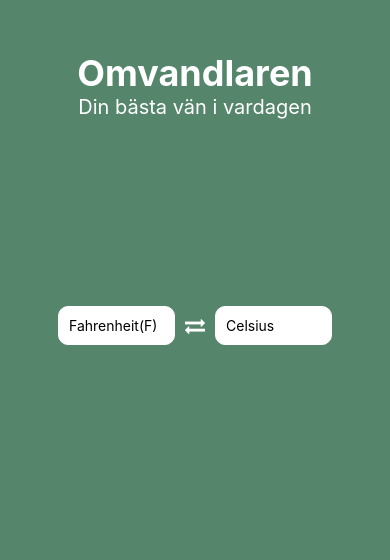
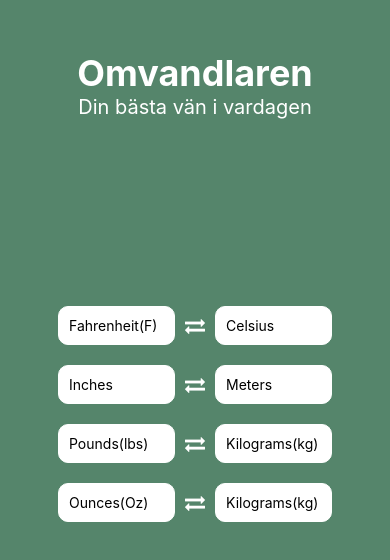
Before and after one commit to agadman/Converter, a React Native app: screen / in a window 390 px wide. Shown: the part 126-686 px from the top of the page. Built offline with nearby package versions, Linux system fonts and the light colour scheme.

Commit message:
added converters

```diff
--- a/App.js
+++ b/App.js
@@ -1,6 +1,9 @@
 import { StatusBar } from 'expo-status-bar';
 import { StyleSheet, View, Text } from 'react-native';
 import TemperatureConverter from './components/TemperatureConverter';
+import LengthConverter from './components/InchesToMeterConverter';
+import PoundsToKgConverter from './components/PoundsToKgConverter';
+import OuncesToKgConverter from './components/OuncesToKgConverter';
 
 export default function App() {
   return (
@@ -12,6 +15,9 @@ export default function App() {
       </View>
       <View style={styles.converters}>
         <TemperatureConverter />
+        <LengthConverter />
+        <PoundsToKgConverter />
+        <OuncesToKgConverter />
       </View>
     </View>
   );
--- /dev/null
+++ b/components/InchesToMeterConverter.js
@@ -0,0 +1,70 @@
+import React, { useState } from 'react';
+import { View, TextInput, StyleSheet, Text } from 'react-native';
+import FontAwesome from 'react-native-vector-icons/FontAwesome';
+
+const LengthConverter = () => {
+  const [meters, setMeters] = useState('');
+  const [inches, setInches] = useState('');
+
+  const handleMetersChange = (value) => {
+    setMeters(value);
+    if (value === '') {
+      setInches('');
+      return;
+    }
+    const metersValue = parseFloat(value);
+    const inchesValue = metersValue * 39.3701; // 1 meter = 39.3701 inches
+    setInches(inchesValue.toFixed(2).toString());
+  };
+
+  const handleInchesChange = (value) => {
+    setInches(value);
+    if (value === '') {
+      setMeters('');
+      return;
+    }
+    const inchesValue = parseFloat(value);
+    const metersValue = inchesValue / 39.3701; // 1 inch = 0.0254 meters
+    setMeters(metersValue.toFixed(2).toString());
+  };
+
+  return (
+    <View style={styles.container}>
+      <TextInput
+        style={styles.input}
+        placeholder="Inches"
+        value={inches}
+        onChangeText={handleInchesChange}
+        keyboardType="numeric"
+      />
+      <FontAwesome name="exchange" size={20} color="white" />
+      <TextInput
+        style={styles.input}
+        placeholder="Meters"
+        value={meters}
+        onChangeText={handleMetersChange}
+        keyboardType="numeric"
+      />
+    </View>
+  );
+};
+
+export default LengthConverter;
+
+const styles = StyleSheet.create({
+  container: {
+    flexDirection: 'row',
+    alignItems: 'center',
+    justifyContent: 'center',
+  },
+  input: {
+    borderWidth: 1,
+    borderColor: 'white',
+    borderRadius: 10,
+    width: 100,
+    margin: 10,
+    padding: 10,
+    backgroundColor: 'white',
+    width: '30%',
+  },
+});
--- /dev/null
+++ b/components/OuncesToKgConverter.js
@@ -0,0 +1,70 @@
+import React, { useState } from 'react';
+import { View, TextInput, StyleSheet, Text } from 'react-native';
+import FontAwesome from 'react-native-vector-icons/FontAwesome';
+
+const OuncesToKgConverter = () => {
+  const [kilograms, setKilograms] = useState('');
+  const [ounces, setOunces] = useState('');
+
+  const handleKilogramsChange = (value) => {
+    setKilograms(value);
+    if (value === '') {
+      setOunces('');
+      return;
+    }
+    const kilogramsValue = parseFloat(value);
+    const ouncesValue = kilogramsValue * 35.274; // Conversion factor: 1 kg = 35.274 oz
+    setOunces(ouncesValue.toFixed(2).toString());
+  };
+
+  const handleOuncesChange = (value) => {
+    setOunces(value);
+    if (value === '') {
+      setKilograms('');
+      return;
+    }
+    const ouncesValue = parseFloat(value);
+    const kilogramsValue = ouncesValue / 35.274; // Conversion factor: 1 oz = 0.0283495 kg
+    setKilograms(kilogramsValue.toFixed(2).toString());
+  };
+
+  return (
+    <View style={styles.container}>
+      <TextInput
+        style={styles.input}
+        placeholder="Ounces(Oz)"
+        value={ounces}
+        onChangeText={handleOuncesChange}
+        keyboardType="numeric"
+      />
+      <FontAwesome name="exchange" size={20} color="white" />
+      <TextInput
+        style={styles.input}
+        placeholder="Kilograms(kg)"
+        value={kilograms}
+        onChangeText={handleKilogramsChange}
+        keyboardType="numeric"
+      />
+    </View>
+  );
+};
+
+export default OuncesToKgConverter;
+
+const styles = StyleSheet.create({
+  container: {
+    flexDirection: 'row',
+    alignItems: 'center',
+    justifyContent: 'center',
+  },
+  input: {
+    borderWidth: 1,
+    borderColor: 'white',
+    borderRadius: 10,
+    width: 100,
+    margin: 10,
+    padding: 10,
+    backgroundColor: 'white',
+    width: '30%',
+  },
+});
--- /dev/null
+++ b/components/PoundsToKgConverter.js
@@ -0,0 +1,70 @@
+import React, { useState } from 'react';
+import { View, TextInput, StyleSheet, Text } from 'react-native';
+import FontAwesome from 'react-native-vector-icons/FontAwesome';
+
+const PoundsToKgConverter = () => {
+  const [kilograms, setKilograms] = useState('');
+  const [pounds, setPounds] = useState('');
+
+  const handleKilogramsChange = (value) => {
+    setKilograms(value);
+    if (value === '') {
+      setPounds('');
+      return;
+    }
+    const kilogramsValue = parseFloat(value);
+    const poundsValue = kilogramsValue * 2.20462; // Conversion factor: 1 kg = 2.20462 lbs
+    setPounds(poundsValue.toFixed(2).toString());
+  };
+
+  const handlePoundsChange = (value) => {
+    setPounds(value);
+    if (value === '') {
+      setKilograms('');
+      return;
+    }
+    const poundsValue = parseFloat(value);
+    const kilogramsValue = poundsValue / 2.20462; // Conversion factor: 1 lb = 0.453592 kg
+    setKilograms(kilogramsValue.toFixed(2).toString());
+  };
+
+  return (
+    <View style={styles.container}>
+      <TextInput
+        style={styles.input}
+        placeholder="Pounds(lbs)"
+        value={pounds}
+        onChangeText={handlePoundsChange}
+        keyboardType="numeric"
+      />
+      <FontAwesome name="exchange" size={20} color="white" />
+      <TextInput
+        style={styles.input}
+        placeholder="Kilograms(kg)"
+        value={kilograms}
+        onChangeText={handleKilogramsChange}
+        keyboardType="numeric"
+      />
+    </View>
+  );
+};
+
+export default PoundsToKgConverter;
+
+const styles = StyleSheet.create({
+  container: {
+    flexDirection: 'row',
+    alignItems: 'center',
+    justifyContent: 'center',
+  },
+  input: {
+    borderWidth: 1,
+    borderColor: 'white',
+    borderRadius: 10,
+    width: 100,
+    margin: 10,
+    padding: 10,
+    backgroundColor: 'white',
+    width: '30%',
+  },
+});
```
